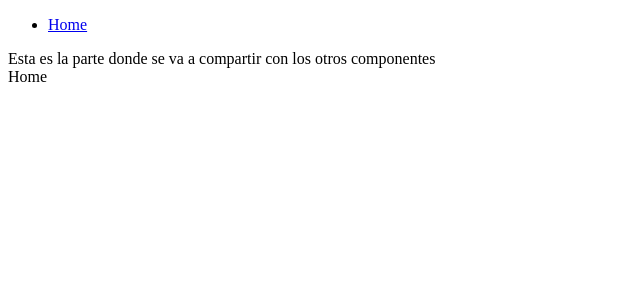
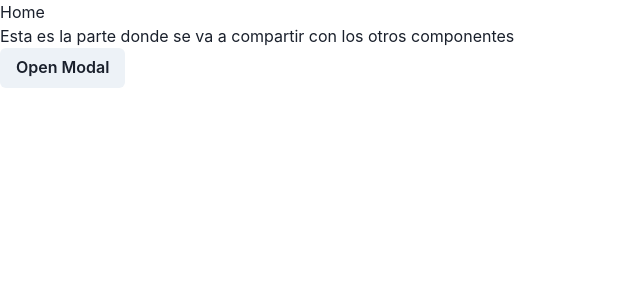
Before and after one commit to yorman-129/HackatonEafit, a React (Vite) app in the folder InnoHacks/: page / in a window 1280 px wide. Shown: the top 300 px of the page, without its empty margins (0-640 px from the left). Built offline with nearby package versions, Linux system fonts and the light colour scheme.

Commit message:
Configuración del Chakra.

```diff
--- a/InnoHacks/package.json
+++ b/InnoHacks/package.json
@@ -10,6 +10,10 @@
     "preview": "vite preview"
   },
   "dependencies": {
+    "@chakra-ui/react": "^2.8.1",
+    "@emotion/react": "^11.11.1",
+    "@emotion/styled": "^11.11.0",
+    "framer-motion": "^10.16.4",
     "react": "^18.2.0",
     "react-dom": "^18.2.0",
     "react-router-dom": "^6.15.0",
--- a/InnoHacks/src/App.jsx
+++ /dev/null
@@ -1,9 +0,0 @@
-import React from 'react'
-
-const App = () => {
-  return (
-    <div>Hello Word</div>
-  )
-}
-
-export default App
--- /dev/null
+++ b/InnoHacks/src/components/ModalCreateProject/ModalCreateProject.jsx
@@ -0,0 +1,38 @@
+import {
+  Modal,
+  ModalOverlay,
+  ModalContent,
+  ModalHeader,
+  ModalFooter,
+  ModalBody,
+  ModalCloseButton,
+  Button,
+  useDisclosure,
+} from "@chakra-ui/react";
+
+const ModalCreateProject = () => {
+  const { isOpen, onOpen, onClose } = useDisclosure();
+  return (
+    <>
+      <Button onClick={onOpen}>Open Modal</Button>
+
+      <Modal isOpen={isOpen} onClose={onClose}>
+        <ModalOverlay />
+        <ModalContent>
+          <ModalHeader>Modal Title</ModalHeader>
+          <ModalCloseButton />
+          <ModalBody>Hola</ModalBody>
+
+          <ModalFooter>
+            <Button colorScheme="blue" mr={3} onClick={onClose}>
+              Close
+            </Button>
+            <Button variant="ghost">Secondary Action</Button>
+          </ModalFooter>
+        </ModalContent>
+      </Modal>
+    </>
+  );
+};
+
+export default ModalCreateProject;
--- a/InnoHacks/src/main.jsx
+++ b/InnoHacks/src/main.jsx
@@ -1,12 +1,15 @@
-import React from "react";
 import ReactDOM from "react-dom/client";
 import AppRouter from "./router/AppRouter.jsx";
-import App from "./App.jsx";
 import "./index.scss";
-import { BrowserRouter } from 'react-router-dom'
+import { BrowserRouter } from "react-router-dom";
+
+// 1. import `ChakraProvider` component
+import { ChakraProvider } from "@chakra-ui/react";
 
 ReactDOM.createRoot(document.getElementById("root")).render(
-  <BrowserRouter>
-    <AppRouter />
-  </BrowserRouter>
+  <ChakraProvider>
+    <BrowserRouter>
+      <AppRouter />
+    </BrowserRouter>
+  </ChakraProvider>
 );
--- a/InnoHacks/src/pages/Home/Home.jsx
+++ b/InnoHacks/src/pages/Home/Home.jsx
@@ -1,9 +1,7 @@
-import React from 'react'
+import ModalCreateProject from "../../components/ModalCreateProject/ModalCreateProject";
 
 const Home = () => {
-  return (
-    <div>Home</div>
-  )
-}
+  return <ModalCreateProject />;
+};
 
-export default Home
+export default Home;
```
Also changed, not shown: InnoHacks/src/router/AppRouter.jsx (+13 -16 lines), 1 other file (tests, documents, lock files or other folders).
